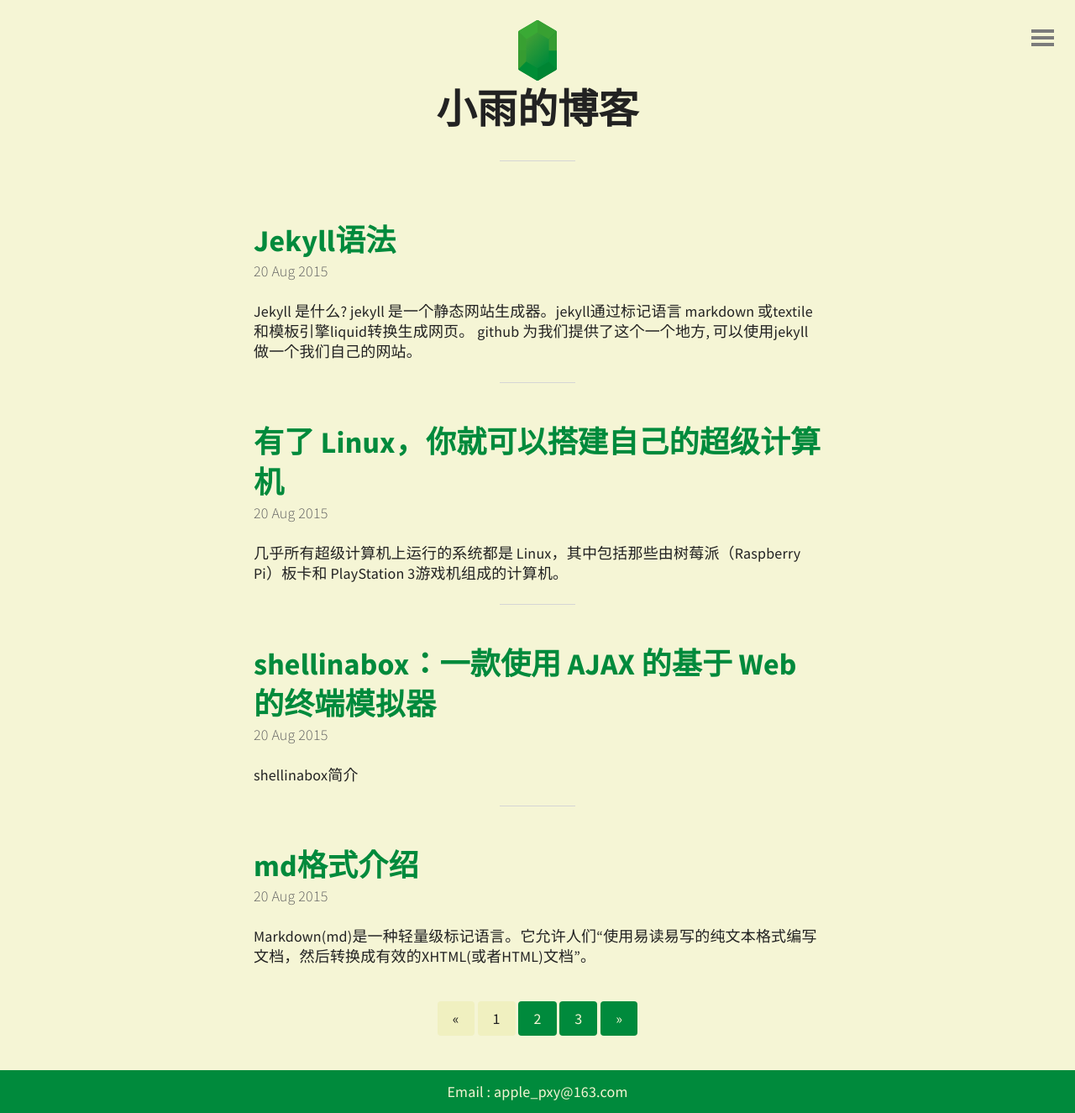
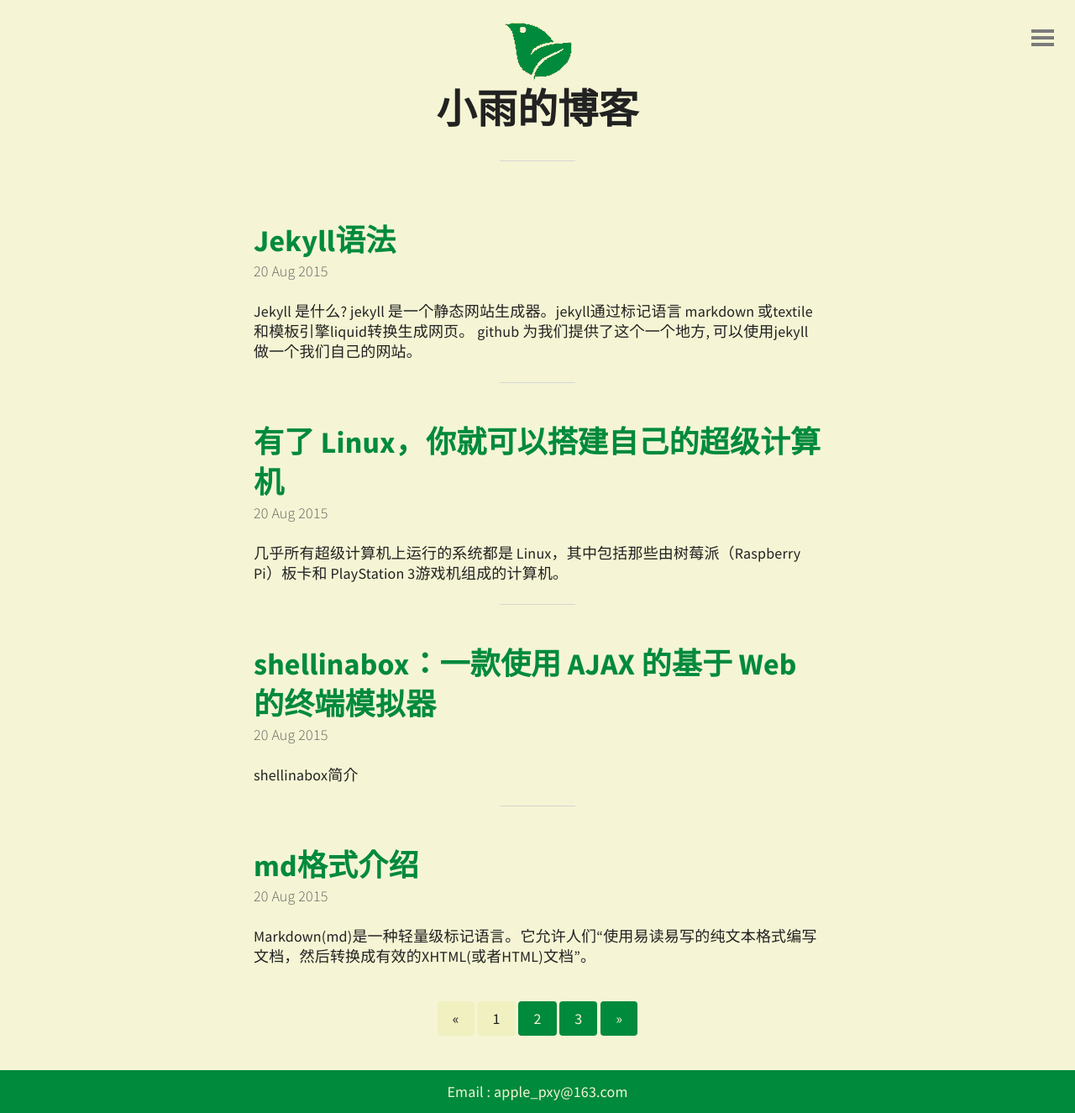
Before and after one commit to xiaoyu33/xiaoyu33.github.io, a Jekyll site: the page built from index.html, in a window 1280 px wide. Shown: the whole page at 84% size. Built offline with Jekyll 4.4.1, drawn with Linux system fonts in a browser that asks for light colours; the list of posts is cut into pages by our own code.

Commit message:
Update header.html

```diff
--- a/_includes/header.html
+++ b/_includes/header.html
@@ -1,6 +1,6 @@
 <header id="header">
 	<a href="{{ site.baseurl }}">
-		<img src="{{ "img/emerald.svg" | prepend: site.baseurl }}" alt="Emerald Logo">
+		<img src="{{ "img/logo.png" | prepend: site.baseurl }}" alt="blog Logo">
 	  <h1>小雨的博客</h1>
 	</a>
 </header>
```
